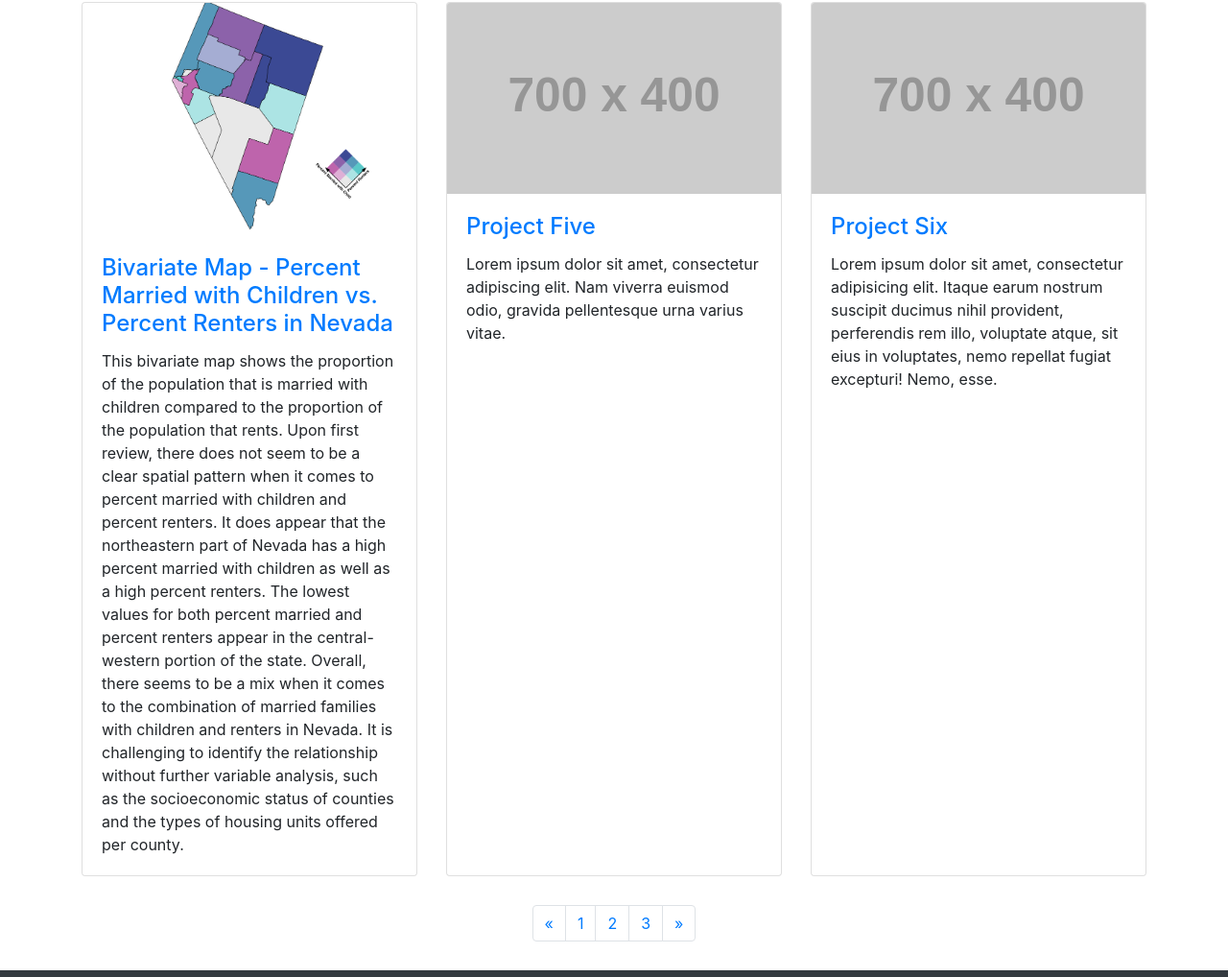
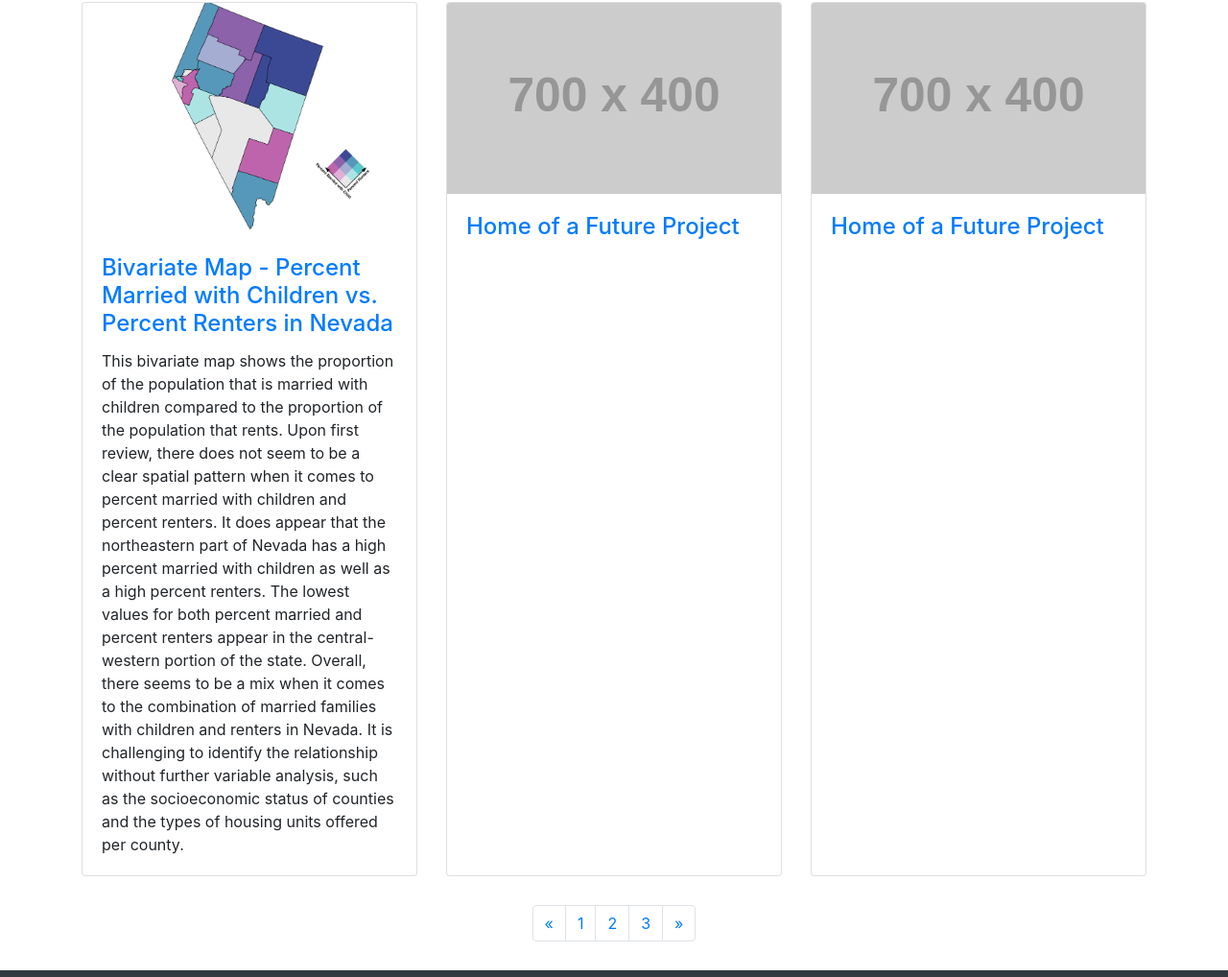
Before and after one commit to geog3540/Geographic-Visualization-2021---Maddie-Gulick, a website: page index.html in a window 1280 px wide. Shown: the part 1058-2076 px from the top of the page at 96% size. Drawn offline with Linux system fonts and the light colour scheme.

Commit message:
Update index.html

```diff
--- a/index.html
+++ b/index.html
@@ -106,9 +106,9 @@
             <a href="#"><img class="card-img-top" src="http://placehold.it/700x400" alt=""></a>
             <div class="card-body">
               <h4 class="card-title">
-                <a href="#">Project Five</a>
+                <a href="#">Home of a Future Project</a>
               </h4>
-              <p class="card-text">Lorem ipsum dolor sit amet, consectetur adipiscing elit. Nam viverra euismod odio, gravida pellentesque urna varius vitae.</p>
+              <p class="card-text"></p>
             </div>
           </div>
         </div>
@@ -117,9 +117,9 @@
             <a href="#"><img class="card-img-top" src="http://placehold.it/700x400" alt=""></a>
             <div class="card-body">
               <h4 class="card-title">
-                <a href="#">Project Six</a>
+                <a href="#">Home of a Future Project</a>
               </h4>
-              <p class="card-text">Lorem ipsum dolor sit amet, consectetur adipisicing elit. Itaque earum nostrum suscipit ducimus nihil provident, perferendis rem illo, voluptate atque, sit eius in voluptates, nemo repellat fugiat excepturi! Nemo, esse.</p>
+              <p class="card-text"></p>
             </div>
           </div>
         </div>
```
